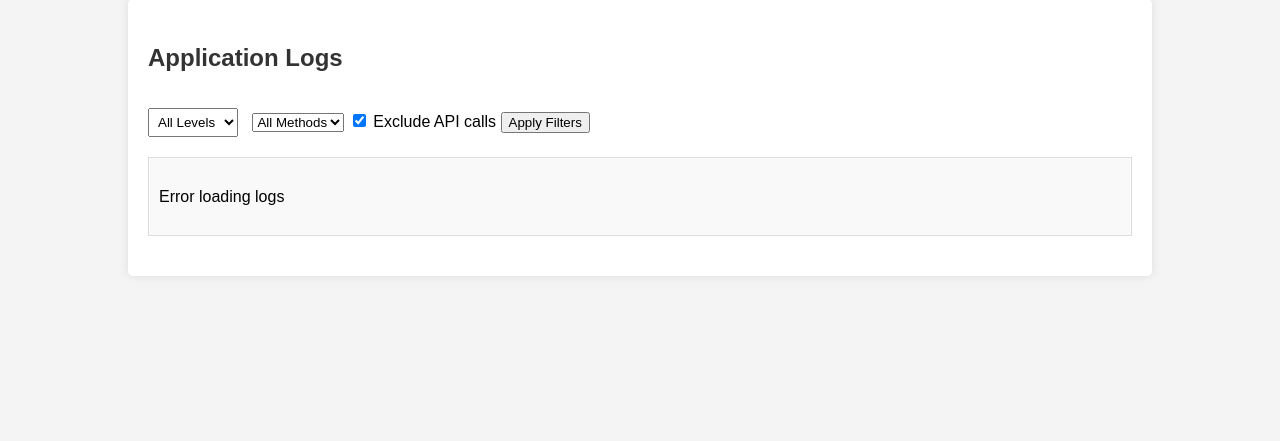
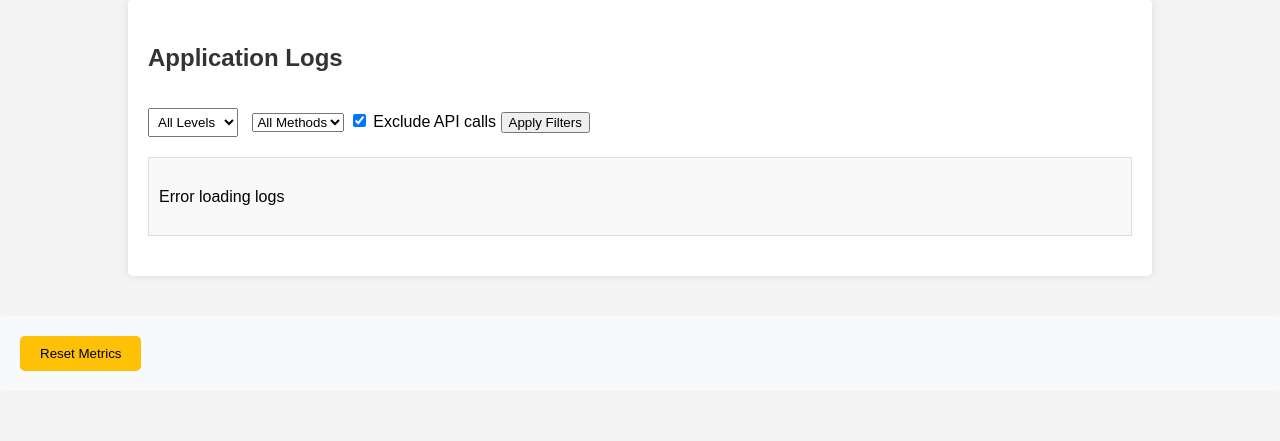
Before and after one commit to bkh5433/AIONLicenseScraper, a Python web app: template templates/admin_center.html in a window 1280 px wide. Shown: the part 320-761 px from the top of the page. Run offline with Jinja, Linux system fonts and the light colour scheme; the template is opened without the code that fills it, so the values that code supplies are empty.

Commit message:
- reset metrics on the Firebase frontend and backend

```diff
--- a/static/css/admin_center.css
+++ b/static/css/admin_center.css
@@ -130,3 +130,24 @@ h1, h2 {
     background: #f9f9f9;
     border-top: 1px solid #ddd;
 }
+
+.metrics-control {
+    margin-top: 20px;
+    padding: 20px;
+    background-color: #f8f9fa;
+    border-radius: 5px;
+}
+
+#reset-metrics-btn {
+    padding: 10px 20px;
+    background-color: #ffc107;
+    color: #000;
+    border: none;
+    border-radius: 5px;
+    cursor: pointer;
+    transition: background-color 0.3s;
+}
+
+#reset-metrics-btn:hover {
+    background-color: #ffca2c;
+}
--- a/static/js/admin_center.js
+++ b/static/js/admin_center.js
@@ -19,6 +19,9 @@ document.addEventListener('DOMContentLoaded', function () {
     let hasMoreLogs = true;
 
     fetchMetrics();
+
+    // Uncomment the line below to enable automatic metrics refresh every 30 seconds
+    // setInterval(fetchMetrics, 30000);
 
     function fetchLogs(append = false) {
         if (isLoading) return;
@@ -132,6 +135,33 @@ document.addEventListener('DOMContentLoaded', function () {
     }
 
     fetchLogs(false);
+
+    const resetMetricsBtn = document.getElementById('reset-metrics-btn');
+
+    resetMetricsBtn.addEventListener('click', function () {
+        if (confirm('Are you sure you want to reset the metrics? This action cannot be undone.')) {
+            fetch('/api/reset_metrics', {
+                method: 'POST',
+                headers: {
+                    'Content-Type': 'application/json',
+                }
+            })
+                .then(response => response.json())
+                .then(data => {
+                    if (data.message) {
+                        alert(data.message);
+                        // Refresh the metrics display
+                        fetchMetrics();
+                    } else {
+                        throw new Error(data.error || 'Unknown error occurred');
+                    }
+                })
+                .catch(error => {
+                    console.error('Error:', error);
+                    alert('Failed to reset metrics. Please try again.');
+                });
+        }
+    });
 });
 
 function handleUnauthorized() {
--- a/templates/admin_center.html
+++ b/templates/admin_center.html
@@ -57,6 +57,9 @@
         </div>
     </div>
 </div>
+<div class="metrics-control">
+    <button id="reset-metrics-btn" class="btn btn-warning">Reset Metrics</button>
+</div>
 <script src="{{ url_for('static', filename='js/admin_center.js') }}"></script>
 </body>
 </html>
```
Also changed, not shown: app.py (+12 -1 lines), metrics.py (+17 -0 lines), reset_metrics.py (added, +21 -0 lines).
